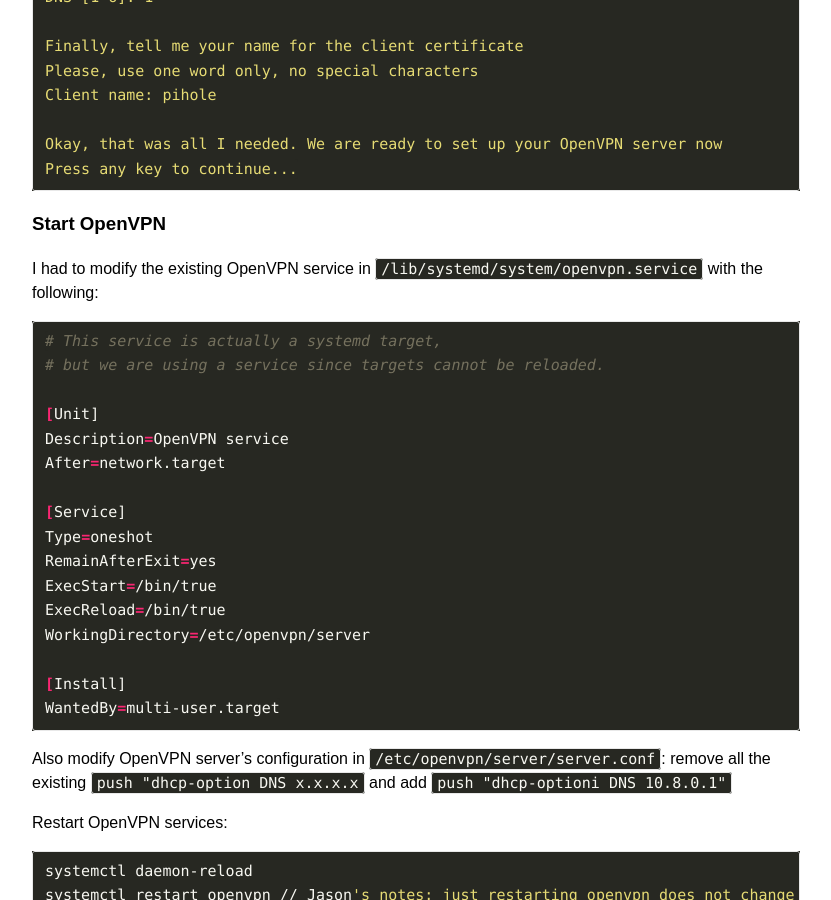
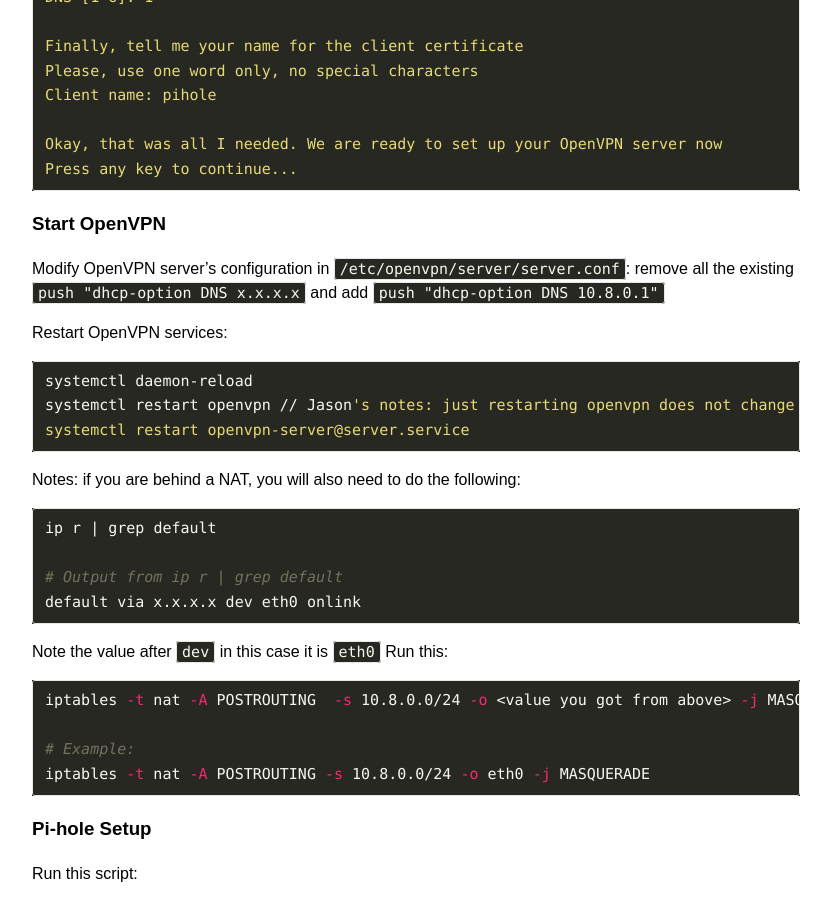
Before and after one commit to jasontthai/jasonthai.me, a Jekyll site: the page built from _posts/2019-08-25-how-to-host-openvpn-and-pi-hole-on-ubuntu-1804-vps.md, in a window 1280 px wide and 900 px high, scrolled down 1797 px. Shown: the whole window, without its empty margins (224-1055 px from the left). Built offline with Jekyll 4.4.1, drawn with Linux system fonts in a browser that asks for light colours; our own code applies the rules of GitHub Pages for plain Markdown files; comment, search, counter and statistics services are not loaded; the table of contents is made by our own code.

Commit message:
Merge branch 'master' of github.com:jasontthai/jasonthai.me-source

````diff
--- a/_posts/2019-08-25-how-to-host-openvpn-and-pi-hole-on-ubuntu-1804-vps.md
+++ b/_posts/2019-08-25-how-to-host-openvpn-and-pi-hole-on-ubuntu-1804-vps.md
@@ -58,29 +58,8 @@
 ```
 
 ### Start OpenVPN
-I had to modify the existing OpenVPN service in `/lib/systemd/system/openvpn.service` with the following:
-
-```shell
-# This service is actually a systemd target,
-# but we are using a service since targets cannot be reloaded.
-
-[Unit]
-Description=OpenVPN service
-After=network.target
-
-[Service]
-Type=oneshot
-RemainAfterExit=yes
-ExecStart=/bin/true
-ExecReload=/bin/true
-WorkingDirectory=/etc/openvpn/server
-
-[Install]
-WantedBy=multi-user.target
-```
-
-Also modify OpenVPN server's configuration in `/etc/openvpn/server/server.conf`:
-remove all the existing `push "dhcp-option DNS x.x.x.x` and add `push "dhcp-optioni DNS 10.8.0.1"`
+Modify OpenVPN server's configuration in `/etc/openvpn/server/server.conf`:
+remove all the existing `push "dhcp-option DNS x.x.x.x` and add `push "dhcp-option DNS 10.8.0.1"`
 
 Restart OpenVPN services:
 ```shell
````
